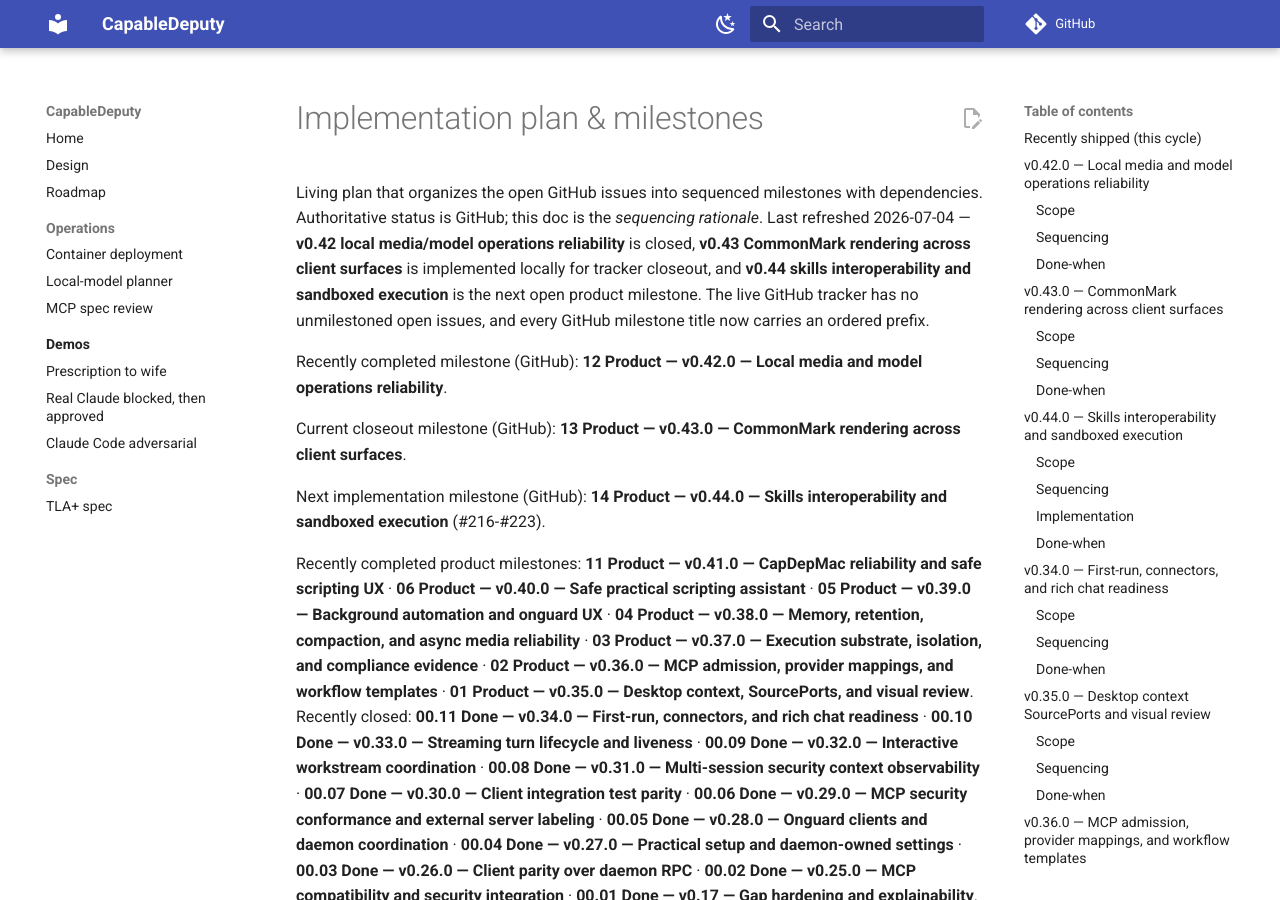
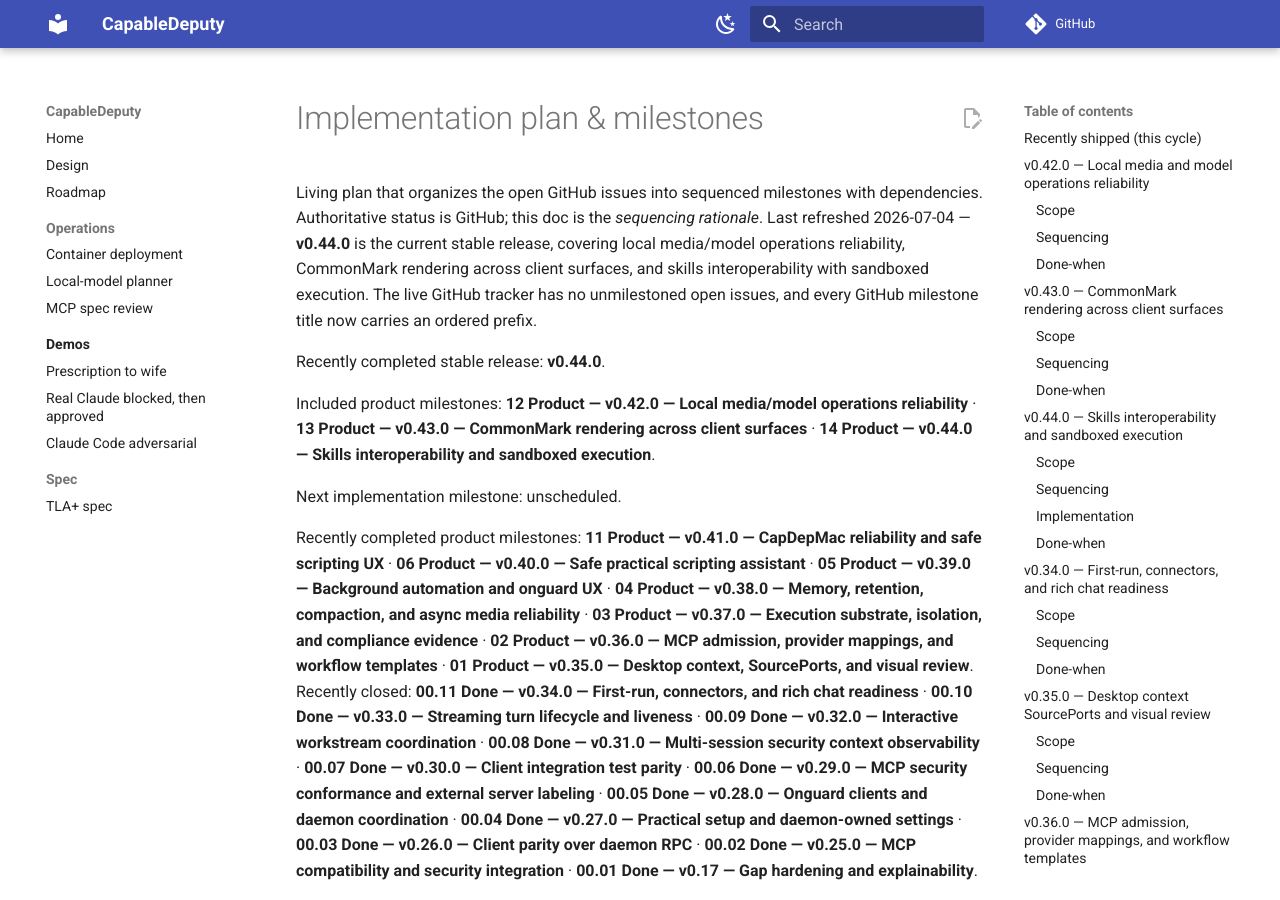
Before and after one commit to marctjones/capabledeputy, an MkDocs documentation site: the page built from docs/implementation-plan.md, in a window 1280 px wide and 900 px high. Built offline with MkDocs 1.6.1 and Material for MkDocs 9.7.7, drawn with Linux system fonts in a browser that asks for light colours; comment, search, counter and statistics services are not loaded.

```diff
--- a/docs/implementation-plan.md
+++ b/docs/implementation-plan.md
@@ -2,21 +2,20 @@
 
 Living plan that organizes the open GitHub issues into sequenced milestones
 with dependencies. Authoritative status is GitHub; this doc is the *sequencing
-rationale*. Last refreshed 2026-07-04 — **v0.42 local media/model operations
-reliability** is closed, **v0.43 CommonMark rendering across client surfaces**
-is implemented locally for tracker closeout, and **v0.44 skills
-interoperability and sandboxed execution** is the next open product milestone.
+rationale*. Last refreshed 2026-07-04 — **v0.44.0** is the current stable
+release, covering local media/model operations reliability, CommonMark rendering
+across client surfaces, and skills interoperability with sandboxed execution.
 The live GitHub tracker has no unmilestoned open issues, and every GitHub
 milestone title now carries an ordered prefix.
 
-Recently completed milestone (GitHub): **12 Product — v0.42.0 — Local media
-and model operations reliability**.
+Recently completed stable release: **v0.44.0**.
 
-Current closeout milestone (GitHub): **13 Product — v0.43.0 — CommonMark
-rendering across client surfaces**.
+Included product milestones: **12 Product — v0.42.0 — Local media/model
+operations reliability** · **13 Product — v0.43.0 — CommonMark rendering
+across client surfaces** · **14 Product — v0.44.0 — Skills interoperability
+and sandboxed execution**.
 
-Next implementation milestone (GitHub): **14 Product — v0.44.0 — Skills
-interoperability and sandboxed execution** (#216-#223).
+Next implementation milestone: unscheduled.
 
 Recently completed product milestones: **11 Product — v0.41.0 — CapDepMac
 reliability and safe scripting UX** · **06 Product — v0.40.0 — Safe practical
--- a/pyproject.toml
+++ b/pyproject.toml
@@ -1,6 +1,6 @@
 [project]
 name = "capabledeputy"
-version = "0.41.0"
+version = "0.44.0"
 description = "Structurally secure runtime for personal AI agents — a capable deputy, never a confused one."
 readme = "README.md"
 requires-python = ">=3.14"
--- a/src/capabledeputy/version.py
+++ b/src/capabledeputy/version.py
@@ -1 +1 @@
-__version__ = "0.41.0"
+__version__ = "0.44.0"
```
Also changed, not shown: CHANGELOG.md (+45 -0 lines), README.md (+1 -1 lines), ROADMAP.md (+3 -4 lines), 1 other file.
